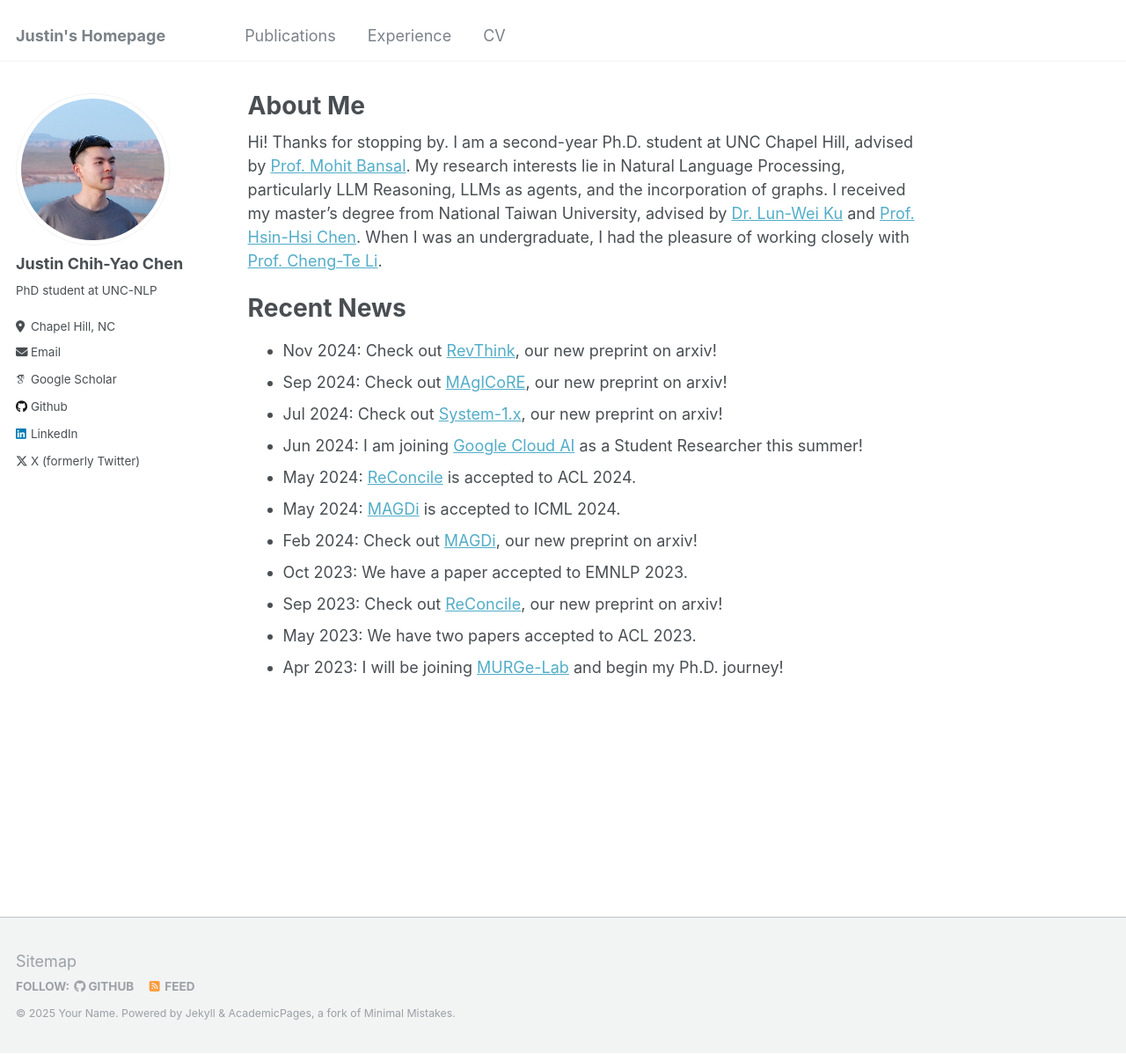
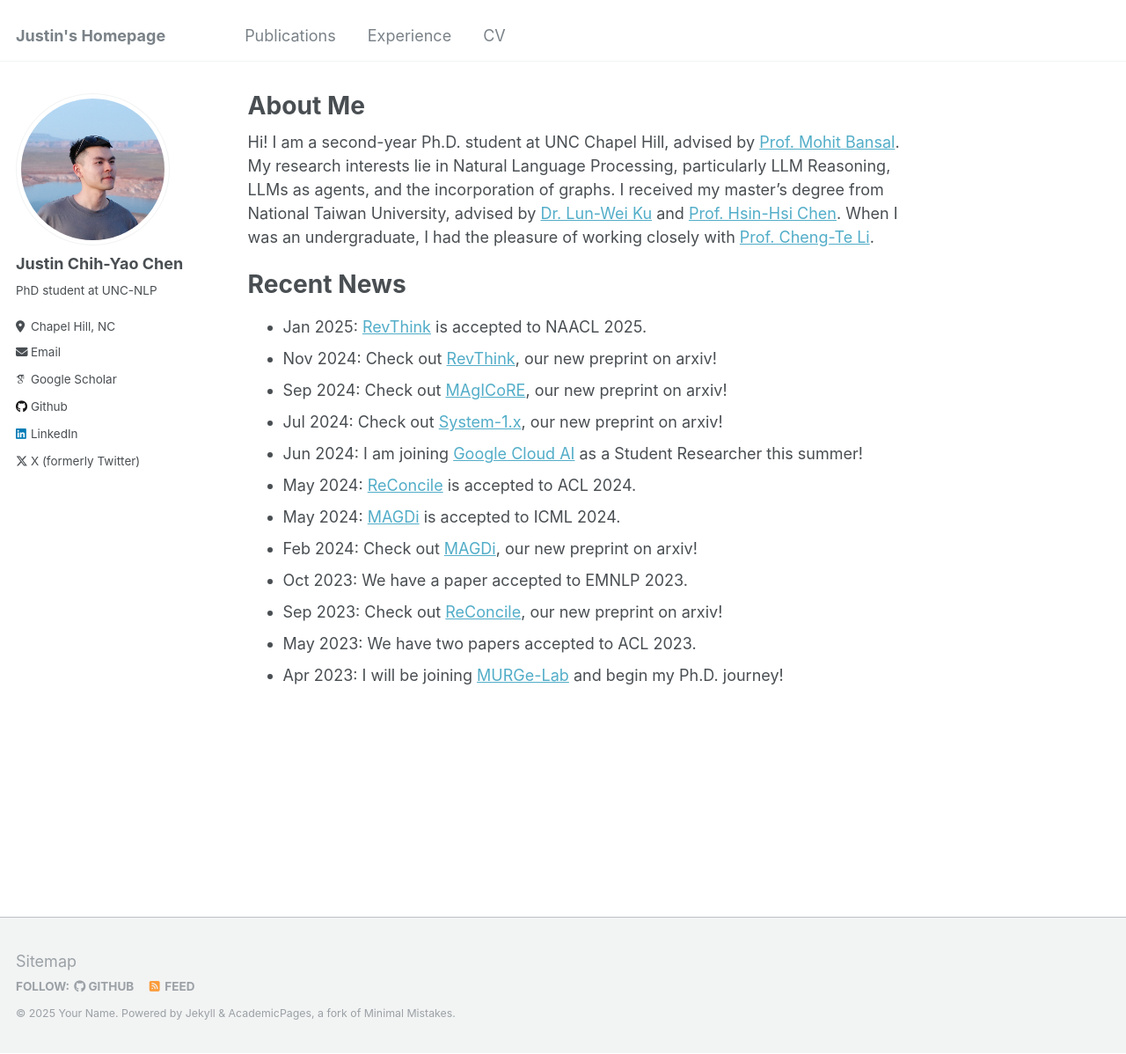
Before and after one commit to dinobby/dinobby.github.io, a Jekyll site: the page built from _pages/about.md, in a window 1280 px wide and 1198 px high. Shown: the whole window at 88% size. Built offline with Jekyll 4.4.1, drawn with Linux system fonts in a browser that asks for light colours; some web fonts are replaced.

Commit message:
Update about.md

```diff
--- a/_pages/about.md
+++ b/_pages/about.md
@@ -7,9 +7,10 @@ redirect_from:
   - /about.html
 ---
 
-Hi! Thanks for stopping by. I am a second-year Ph.D. student at UNC Chapel Hill, advised by [Prof. Mohit Bansal](https://www.cs.unc.edu/~mbansal/){:target="\_blank"}. My research interests lie in Natural Language Processing, particularly LLM Reasoning, LLMs as agents, and the incorporation of graphs. I received my master's degree from National Taiwan University, advised by [Dr. Lun-Wei Ku](https://www.iis.sinica.edu.tw/pages/lwku/index_zh.html){:target="\_blank"} and [Prof. Hsin-Hsi Chen](http://nlg.csie.ntu.edu.tw/advisor.php){:target="\_blank"}. When I was an undergraduate, I had the pleasure of working closely with [Prof. Cheng-Te Li](https://sites.google.com/view/chengteli/){:target="\_blank"}.
+Hi! I am a second-year Ph.D. student at UNC Chapel Hill, advised by [Prof. Mohit Bansal](https://www.cs.unc.edu/~mbansal/){:target="\_blank"}. My research interests lie in Natural Language Processing, particularly LLM Reasoning, LLMs as agents, and the incorporation of graphs. I received my master's degree from National Taiwan University, advised by [Dr. Lun-Wei Ku](https://www.iis.sinica.edu.tw/pages/lwku/index_zh.html){:target="\_blank"} and [Prof. Hsin-Hsi Chen](http://nlg.csie.ntu.edu.tw/advisor.php){:target="\_blank"}. When I was an undergraduate, I had the pleasure of working closely with [Prof. Cheng-Te Li](https://sites.google.com/view/chengteli/){:target="\_blank"}.
 
 # Recent News
+- Jan 2025: [RevThink](https://arxiv.org/abs/2411.19865) is accepted to NAACL 2025.
 - Nov 2024: Check out [RevThink](https://arxiv.org/abs/2411.19865), our new preprint on arxiv!
 - Sep 2024: Check out [MAgICoRE](https://arxiv.org/abs/2409.12147), our new preprint on arxiv!
 - Jul 2024: Check out [System-1.x](https://arxiv.org/abs/2407.14414), our new preprint on arxiv!
```
